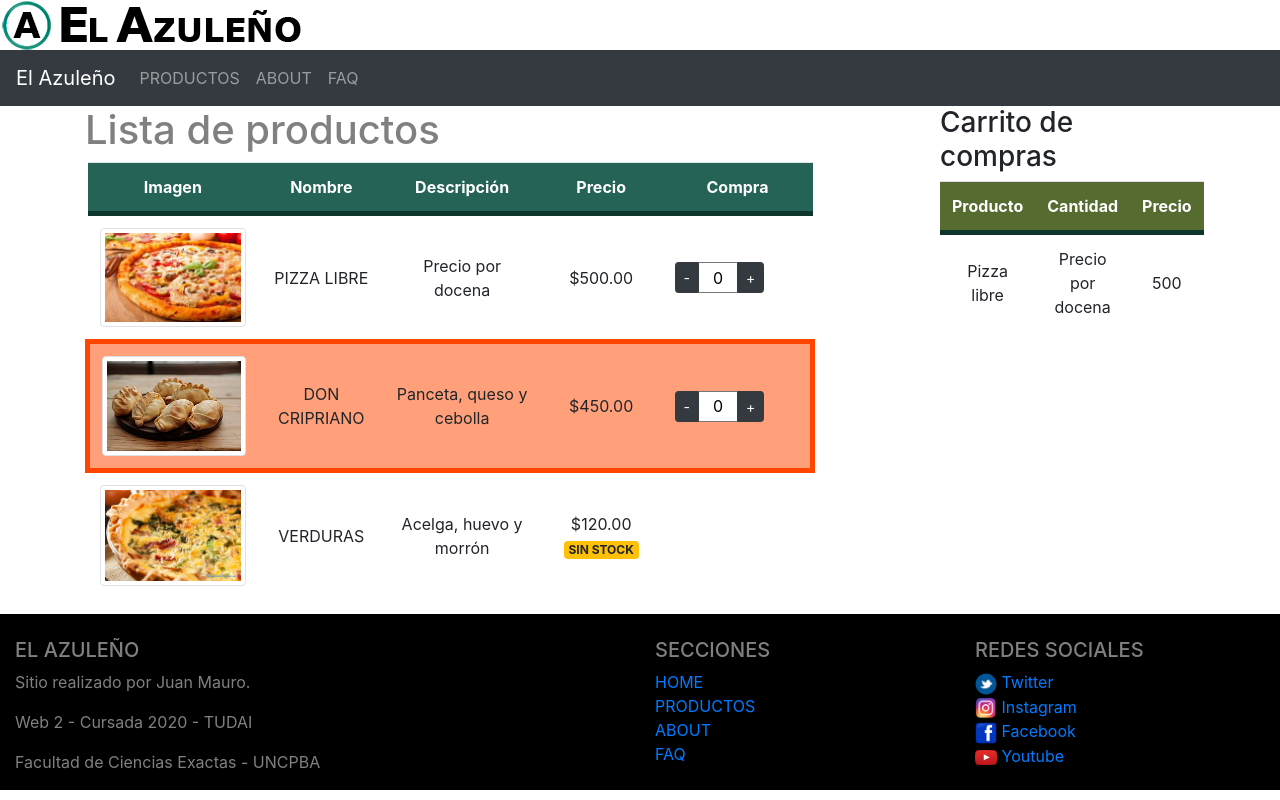
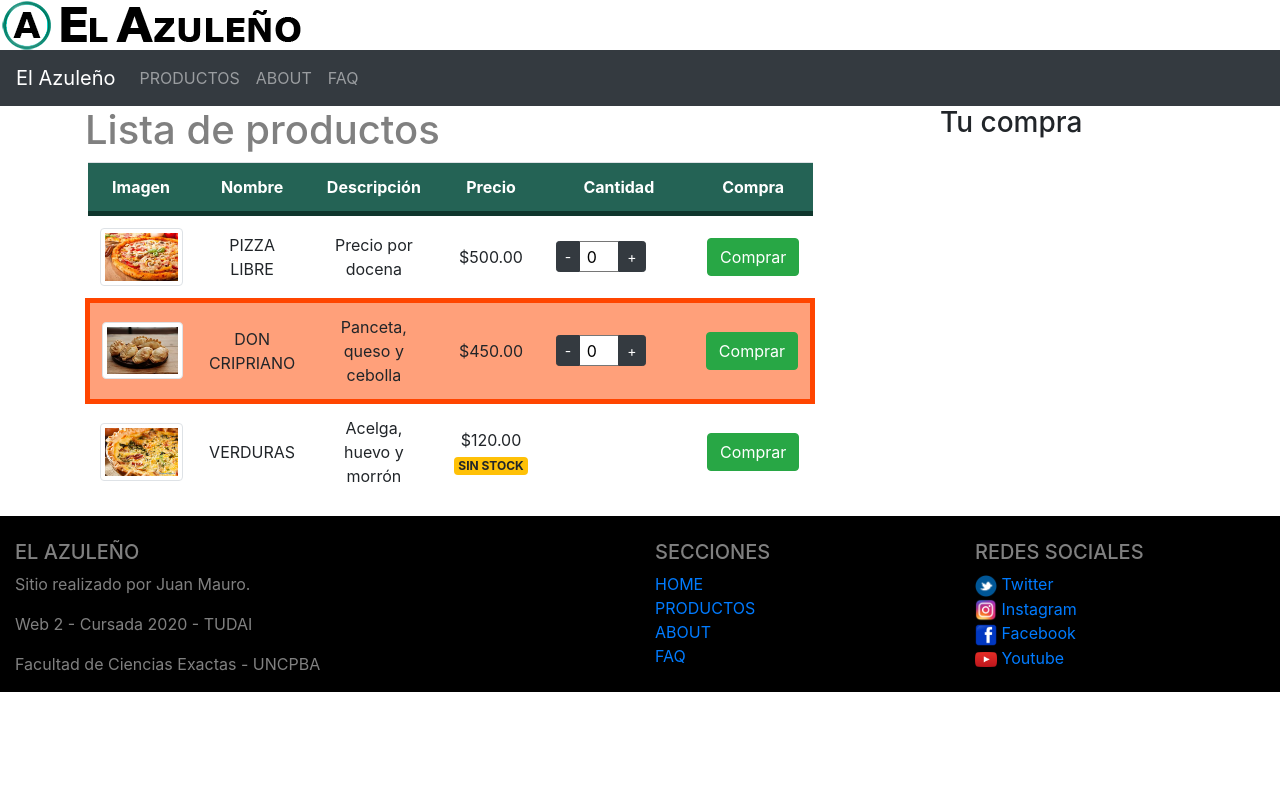
Before and after one commit to Juanemauro/angular-azuleniocomidas, an Angular app: page /productos in a window 1280 px wide. Built offline with nearby package versions, Linux system fonts and the light colour scheme.

Commit message:
Services + depedency injection. Cart

```diff
--- a/src/app/app.module.ts
+++ b/src/app/app.module.ts
@@ -4,7 +4,7 @@ import { NgModule } from '@angular/core';
 import { AppRoutingModule } from './app-routing.module';
 import { AppComponent } from './app.component';
 import { ProductosListComponent } from './productos-list/productos-list.component';
-import { CarritoComprasComponent } from './carrito-compras/carrito-compras.component';
+
 import { FormsModule} from '@angular/forms';
 import { DeliveryContactComponent } from './delivery-contact/delivery-contact.component';
 import { DeliveryProductosComponent } from './delivery-productos/delivery-productos.component';
@@ -13,12 +13,12 @@ import { DeliveryAzulenioComponent } from './delivery-azulenio/delivery-azulenio
 import { DeliveryFaqComponent } from './delivery-faq/delivery-faq.component';
 import { DeliveryHomeComponent } from './delivery-home/delivery-home.component';
 import { InputIntegerComponent } from './input-integer/input-integer.component';
+import { CarritoComprasComponent } from './carrito-compras/carrito-compras.component';
 
 @NgModule({
   declarations: [
     AppComponent,
     ProductosListComponent,
-    CarritoComprasComponent,
     DeliveryContactComponent,
     DeliveryProductosComponent,
     DeliveryAboutComponent,
@@ -26,6 +26,7 @@ import { InputIntegerComponent } from './input-integer/input-integer.component';
     DeliveryFaqComponent,
     DeliveryHomeComponent,
     InputIntegerComponent,
+    CarritoComprasComponent,
   ],
   imports: [
     BrowserModule,
--- a/src/app/carrito-compras/carrito-compras.component.html
+++ b/src/app/carrito-compras/carrito-compras.component.html
@@ -1,5 +1,5 @@
-<h3>Carrito de compras</h3>
-<table class="table">
+<h3>Tu compra</h3>
+<table class="table" *ngIf="(cartList$ | async)?.length > 0">
     <thead>
         <tr>
             <th>Producto</th>
@@ -9,10 +9,10 @@
         </tr>
     </thead>
     <tbody>
-        <tr>
-            <td>{{producto.nombre}}</td>
-            <td>{{producto.cantidad}}</td>
-            <td>{{producto.precio}}</td>
+        <tr *ngFor="let producto of (cartList$ | async)">
+            <td>{{producto.name}}</td>
+            <td>{{producto.quantity}}</td>
+            <td>{{producto.price}}</td>
         </tr>
     </tbody>
 </table>
--- a/src/app/carrito-compras/carrito-compras.component.scss
+++ b/src/app/carrito-compras/carrito-compras.component.scss
@@ -1,5 +1,5 @@
-.img{
-    width: 100%;
+.home2{
+	width: 10%;
 }
 h1{
     color: grey;
@@ -11,22 +11,25 @@ table{
 	width: 100%;
 }
 
+.quantity{
+	width: 150px;
+}
 /*th, td{
-	padding: 20px;
+	padding: 5px;
 }*/
 
 thead{
-	background-color:darkolivegreen;
+	background-color: #246355;
 	border-bottom: solid 5px #0F362D;
 	color: white;
 }
 
-tr:nth-child(even){
+/*tr:nth-child(even){
 	background-color: #ddd;
-}
+}*/
 
 tr:hover td{
-	background-color: olivedrab;
+	background-color: #369681;
 	color: white;
 }
 
@@ -34,6 +37,15 @@ tr:hover td{
     width: 20px;
 }
 
+.clearance{
+	border: 5px solid orangered;
+	background-color: lightsalmon;
+}
+
+input {
+    max-width: 40px;
+}
+
 th, td{
 	vertical-align: middle;
 	text-align: center;
--- a/src/app/carrito-compras/carrito-compras.component.ts
+++ b/src/app/carrito-compras/carrito-compras.component.ts
@@ -1,4 +1,7 @@
 import { Component, OnInit } from '@angular/core';
+import { Observable, observable } from 'rxjs';
+import { ProductCartService } from '../product-cart.service';
+import { Producto } from '../productos-list/Producto';
 
 @Component({
   selector: 'app-carrito-compras',
@@ -6,13 +9,11 @@ import { Component, OnInit } from '@angular/core';
   styleUrls: ['./carrito-compras.component.scss']
 })
 export class CarritoComprasComponent implements OnInit {
-  producto = {
-    "nombre": "Pizza libre",
-    "cantidad": "Precio por docena",
-    "precio": 500,
-    "stock": 180
+
+  cartList$: Observable<Producto[]>;
+  constructor(private cart: ProductCartService) {
+    this.cartList$ = cart.cartList.asObservable();
   }
-  constructor() { }
 
   ngOnInit(): void {
   }
--- a/src/app/delivery-productos/delivery-productos.component.html
+++ b/src/app/delivery-productos/delivery-productos.component.html
@@ -5,6 +5,6 @@
     <div class="col-1">
   </div>
     <div class="col-2">
-        <app-carrito-compras></app-carrito-compras>
+      <app-carrito-compras></app-carrito-compras>
     </div>
   </div>
--- a/src/app/input-integer/input-integer.component.html
+++ b/src/app/input-integer/input-integer.component.html
@@ -3,7 +3,7 @@
         <div class="input-group-prepend">
             <button class="btn btn-dark btn-sm" (click)="downQuantity()">-</button>
         </div>
-        <input type="text" class="text-center" [(ngModel)]="quantity" (keyup)="changeQuantity($event)">
+        <input type="number" class="text-center" [(ngModel)]="quantity" (keyup)="changeQuantity($event)">
         <div class="input-group-append">
             <button class="btn btn-dark btn-sm" (click)="upQuantity()">+</button>
         </div>
--- /dev/null
+++ b/src/app/product-cart.service.ts
@@ -0,0 +1,31 @@
+import { Injectable } from '@angular/core';
+import { BehaviorSubject } from 'rxjs';
+import { Producto } from './productos-list/Producto';
+/**
+ * Lógica del "carrito"
+ *
+ */
+@Injectable({
+  providedIn: 'root'
+})
+export class ProductCartService {
+
+  private _cartList: Producto[] = [];
+  cartList: BehaviorSubject <Producto[]> =  new BehaviorSubject([]);
+
+  constructor() { }
+
+  addToCart(producto :Producto){
+    let item: Producto =  this._cartList.find((valor1) => valor1.name == producto.name);
+    if (!item) {
+      this._cartList.push({... producto});
+    }else{
+      item.quantity += producto.quantity;
+      item.price += (producto.price*producto.quantity);
+    }
+
+    console.log('carrito:', this._cartList);
+    this.cartList.next(this._cartList); // -> sería emmitt de un evento
+  }
+
+}
--- a/src/app/productos-list/productos-list.component.html
+++ b/src/app/productos-list/productos-list.component.html
@@ -6,6 +6,7 @@
             <th>Nombre</th>
             <th>Descripción</th>
             <th>Precio</th>
+            <th>Cantidad</th>
             <th>Compra</th>
         </tr>
     </thead>
@@ -17,6 +18,10 @@
             <td>{{producto.price | currency}}<span class="badge badge-warning" *ngIf="producto.stock == 0">SIN STOCK</span></td>
             <td class="quantity">
                 <app-input-integer [(quantity)]="producto.quantity" [max]="producto.stock" *ngIf="producto.stock" (maxCantidad)="maxCantidad($event)"></app-input-integer>
+
+            </td>
+            <td>
+                <button type="button" class="btn btn-success" (click)="addToCart(producto)">Comprar</button>
             </td>
         </tr>
     </tbody>
--- a/src/app/productos-list/productos-list.component.ts
+++ b/src/app/productos-list/productos-list.component.ts
@@ -1,4 +1,5 @@
 import { Component, OnInit } from '@angular/core';
+import { ProductCartService } from '../product-cart.service';
 import { Producto } from './Producto';
 
 
@@ -36,9 +37,10 @@ export class ProductosListComponent implements OnInit {
             clearance: false,
             quantity:0,
           }
-  ]
+  ];
 
-  constructor() { }
+  constructor(private cart: ProductCartService) {
+  }
 
   ngOnInit(): void {
   }
@@ -48,4 +50,10 @@ export class ProductosListComponent implements OnInit {
     alert(mensaje);
   }
 
+  addToCart(producto):void{
+    this.cart.addToCart(producto);
+    producto.stock -= producto.quantity; //cambio stock
+    producto.quantity = 0; //reinicio para la siguiente compra
+  }
+
 }
```
Also changed, not shown: 1 other file (tests, documents, lock files or other folders).
